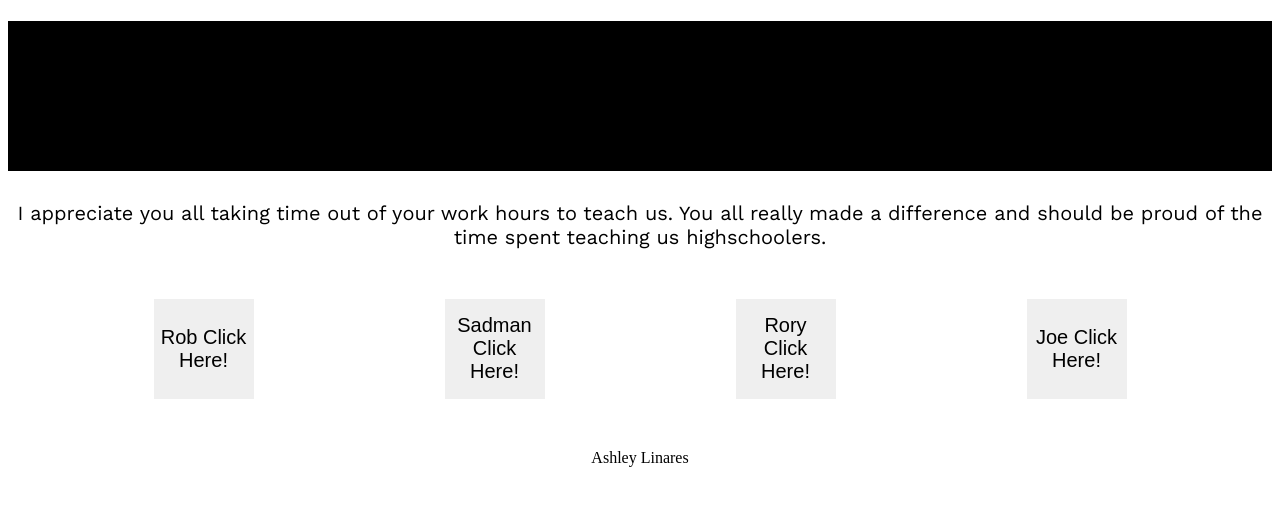
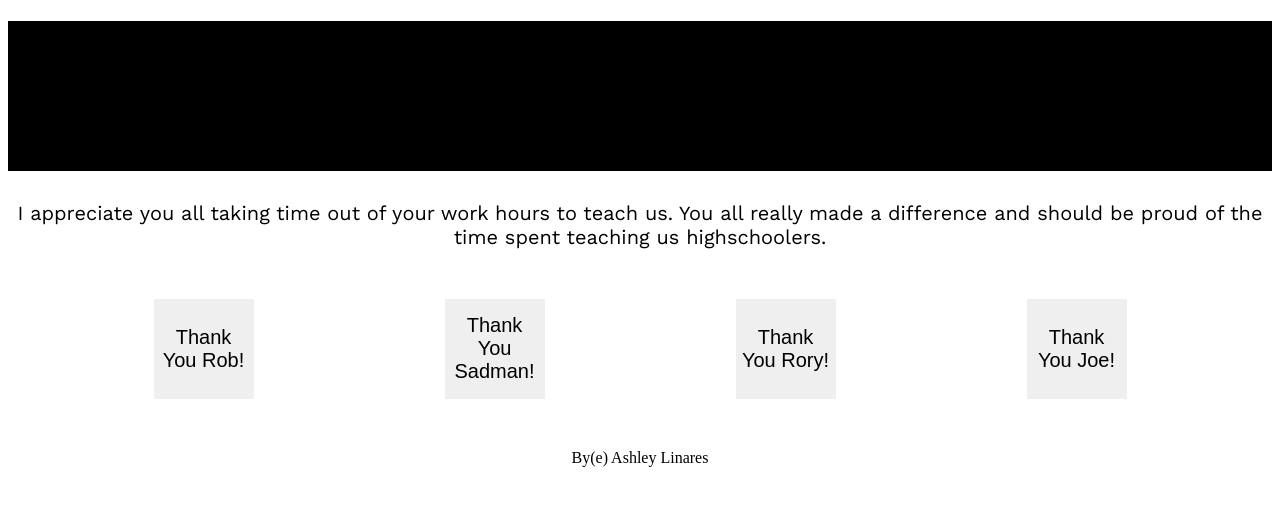
Before and after one commit to alinares15/thankyourproject, a plain HTML site: page index.html in a window 1280 px wide. Drawn offline with nearby package versions, Linux system fonts and the light colour scheme.

Commit message:
last minute changes

```diff
--- a/index.html
+++ b/index.html
@@ -14,14 +14,14 @@
             teaching us highschoolers.
         </p>
         <div class="container">
-            <div class="button"><button id="robButton">Rob Click Here!</button></div>
-            <div class="button"><button id="sadmanButton">Sadman Click Here!</button></div>
-            <div class="button"><button id="roryButton">Rory Click Here!</button></div>
-            <div class="button"><button id="joeButton">Joe Click Here!</button></div>
+            <div class="button"><button id="robButton">Thank You Rob!</button></div>
+            <div class="button"><button id="sadmanButton">Thank You Sadman!</button></div>
+            <div class="button"><button id="roryButton">Thank You Rory!</button></div>
+            <div class="button"><button id="joeButton">Thank You Joe!</button></div>
         </div>
 
         <div class="result">
         </div>
-        <footer> Ashley Linares</footer>
+        <footer>By(e) Ashley Linares</footer>
     </body>
 </html>
```
